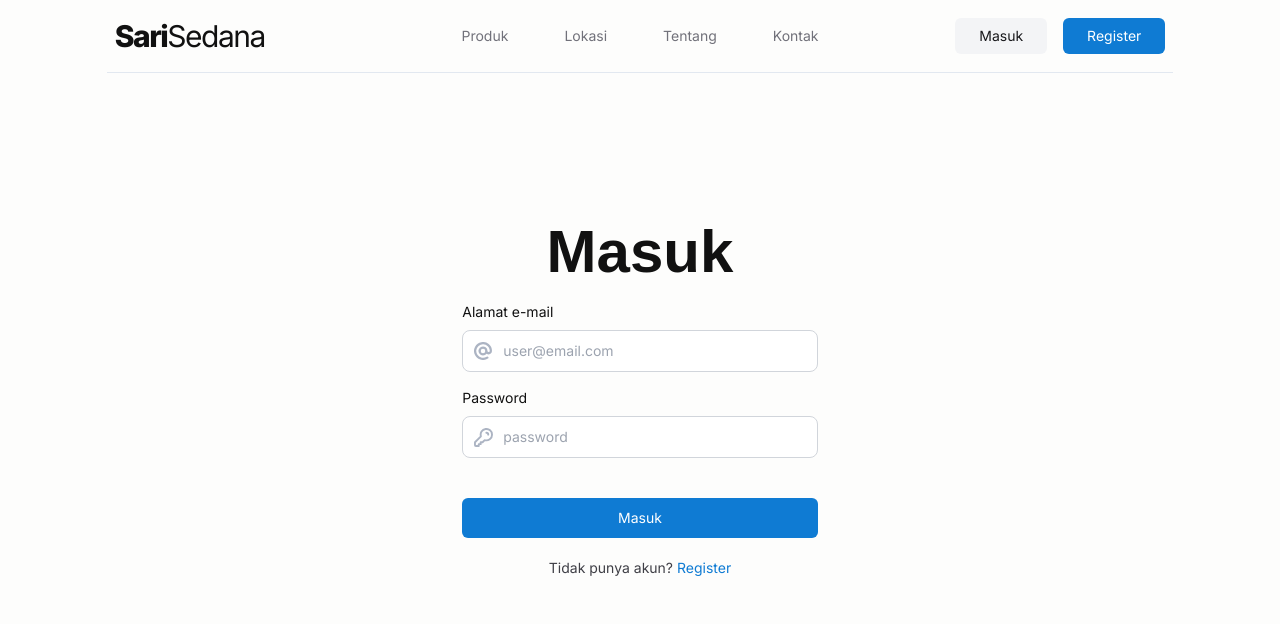
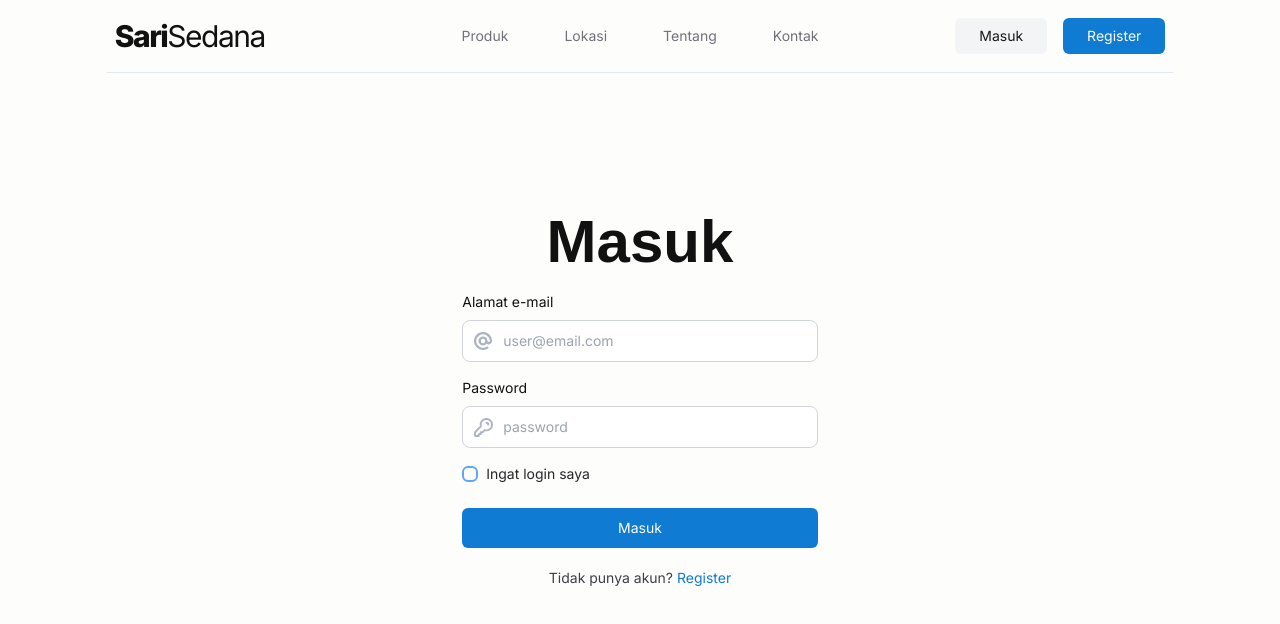
Before and after one commit to KSP-Sari-Sedana/client, a React (Create React App) app: page /login in a window 1280 px wide. Shown: the top 624 px of the page. Built offline with nearby package versions, Linux system fonts and the light colour scheme; a web font is replaced by a local one.

Commit message:
feat: remember login

```diff
--- a/src/api/authAPI.js
+++ b/src/api/authAPI.js
@@ -1,10 +1,10 @@
-async function login(email, password) {
+async function login(email, password, isRemember) {
   let res = await fetch(`${process.env.REACT_APP_API_URL}/api/auth/login`, {
     method: "POST",
     headers: {
       "Content-Type": "application/json",
     },
-    body: JSON.stringify({ email, password }),
+    body: JSON.stringify({ email, password, isRemember }),
   });
   res = await res.json();
   return res;
--- a/src/context/authContext.js
+++ b/src/context/authContext.js
@@ -7,6 +7,9 @@ const authContext = createContext();
 function useAuthContext() {
   return useContext(authContext);
 }
+
+let checkToken = undefined;
+
 async function isTokenValid() {
   let isToken = await authAPI.isTokenValid();
   if (isToken) return true;
@@ -33,12 +36,12 @@ function isTokenExpired() {
 function AuthProvider({ children }) {
   const [email, setEmail] = useState("");
   const [password, setPassword] = useState("");
+  const [isRemember, setIsRemember] = useState(false);
   const [isLoggedIn, setIsLoggedIn] = useState(false);
   const [APIMessage, setAPIMessage] = useState("");
   const navigate = useNavigate();
 
   useEffect(() => {
-    let checkToken = undefined;
     if (!!localStorage.getItem("token")) {
       setIsLoggedIn(isTokenValid());
       checkToken = setInterval(() => {
@@ -53,7 +56,7 @@ function AuthProvider({ children }) {
   }, []);
 
   async function login() {
-    let result = await authAPI.login(email, password);
+    let result = await authAPI.login(email, password, isRemember);
     setAPIMessage(result.message);
     if (result.status !== "OK") {
       return;
@@ -66,6 +69,7 @@ function AuthProvider({ children }) {
 
   function logout() {
     localStorage.removeItem("token");
+    clearInterval(checkToken);
     setIsLoggedIn(false);
     navigate("/login");
   }
@@ -73,10 +77,12 @@ function AuthProvider({ children }) {
   const authCtx = {
     email,
     password,
+    isRemember,
     isLoggedIn,
     APIMessage,
     setEmail,
     setPassword,
+    setIsRemember,
     login,
     logout,
   };
--- a/src/pages/loginPage.js
+++ b/src/pages/loginPage.js
@@ -27,7 +27,28 @@ function LoginPage() {
           <div>
             <Input action={authCtx.setEmail} label="Alamat e-mail" placeHolder="user@email.com" type="email" icon="email" value={authCtx.email} />
             <Input action={authCtx.setPassword} label="Password" placeHolder="password" type="password" icon="password" value={authCtx.password} />
-            <div className="mt-10">
+            <div className="flex items-center">
+              <input
+                className="mr-2 h-4 w-4 absolute opacity-0"
+                type="checkbox"
+                onChange={() => {
+                  authCtx.setIsRemember(!authCtx.isRemember);
+                }}
+              />
+              <div className="bg-white border-2 rounded-md border-blue-400 w-4 h-4 flex flex-shrink-0 justify-center items-center mr-2 focus-within:border-blue-500">
+                {authCtx.isRemember && (
+                  <svg viewBox="0 0 17 12" className="w-2 h-2">
+                    <path
+                      fill="#1F73F1"
+                      d="M25.576 11.414a1.386 1.386 0 010 1.996l-9.404 9.176a1.461 1.461 0 01-1.023.414c-.37 0-.74-.139-1.023-.414l-4.701-4.588a1.386 1.386 0 010-1.996 1.47 1.47 0 012.045 0l3.68 3.59 8.38-8.178a1.47 1.47 0 012.046 0z"
+                      transform="translate(-9 -11)"
+                    ></path>
+                  </svg>
+                )}
+              </div>
+              <label className="text-zinc-800 text-sm">Ingat login saya</label>
+            </div>
+            <div className="mt-6">
               <Button isLoading={isLoading} action={loginHandler} text="Masuk" style="electron" height="py-2.5" width="px-6" round="rounded-md" />
             </div>
             <p className="mt-5 text-center text-sm text-zinc-700">
```
